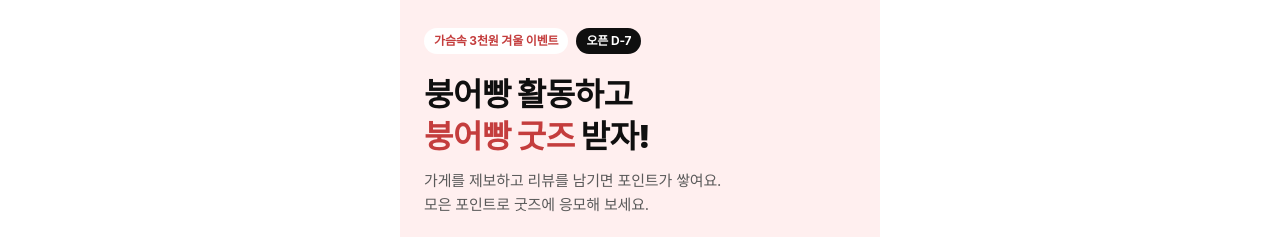
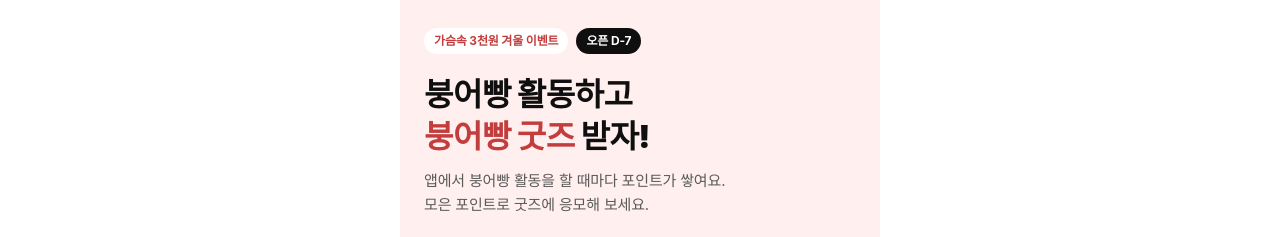
Before and after one commit to 3dollar-in-my-pocket/3dollars-in-my-pocket-web, a Next.js app: page /events/point in a window 1280 px wide. Shown: the top 237 px of the page. Built offline with nearby package versions, Linux system fonts and the light colour scheme; no server answers; a web font is replaced by a local one.

Commit message:
TH-1617 : 이벤트 소개 문구를 붕어빵 활동 기준으로 변경

```diff
--- a/app/events/point/page.tsx
+++ b/app/events/point/page.tsx
@@ -23,7 +23,7 @@ export const dynamic = 'force-dynamic';
 export const metadata: Metadata = {
   title: '붕어빵 활동하고 붕어빵 굿즈 받자!',
   description:
-    '가게를 제보하고 리뷰를 남기면 포인트가 쌓여요. 모은 포인트로 붕어빵 굿즈에 응모해 보세요.',
+    '앱에서 붕어빵 활동을 할 때마다 포인트가 쌓여요. 모은 포인트로 붕어빵 굿즈에 응모해 보세요.',
   robots: { index: false, follow: false },
 };
 
@@ -199,7 +199,7 @@ export default async function PointEventPage() {
               <span className={styles.pinkText}>붕어빵 굿즈</span> 받자!
             </h1>
             <p className={styles.heroDescription}>
-              가게를 제보하고 리뷰를 남기면 포인트가 쌓여요.
+              앱에서 붕어빵 활동을 할 때마다 포인트가 쌓여요.
               <br />
               모은 포인트로 굿즈에 응모해 보세요.
             </p>
```
